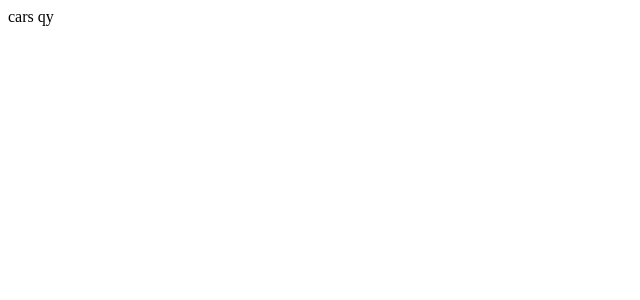
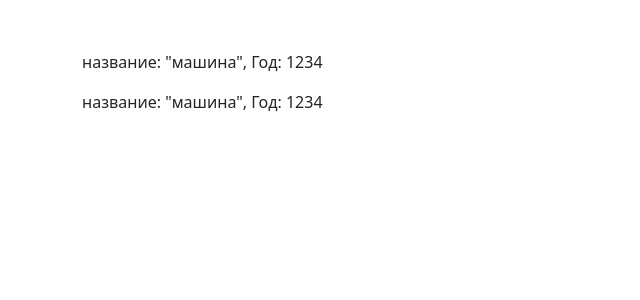
Before and after one commit to Evgenii2104/NewAngulaR, an Angular app in the folder ng-course/: page / in a window 1280 px wide. Shown: the top 300 px of the page, without its empty margins (0-640 px from the left). Built offline with nearby package versions, Linux system fonts and the light colour scheme.

Commit message:
bootstrap

```diff
--- a/ng-course/angular.json
+++ b/ng-course/angular.json
@@ -25,6 +25,7 @@
               "src/assets"
             ],
             "styles": [
+              "./node_modules/bootstrap/dist/css/bootstrap.css",
               "src/styles.css"
             ],
             "scripts": []
--- a/ng-course/package.json
+++ b/ng-course/package.json
@@ -18,6 +18,7 @@
     "@angular/platform-browser": "^16.0.0",
     "@angular/platform-browser-dynamic": "^16.0.0",
     "@angular/router": "^16.0.0",
+    "bootstrap": "^5.3.0",
     "rxjs": "~7.8.0",
     "tslib": "^2.3.0",
     "zone.js": "~0.13.0"
--- a/ng-course/src/app/app.component.html
+++ b/ng-course/src/app/app.component.html
@@ -1 +1,11 @@
-<app-cars></app-cars>
+<div class="container">
+  <div class="row">
+    <div class="col-xs-12">
+      <app-cars></app-cars>
+    </div>
+  </div>
+</div>
+
+
+
+<!--<div app-cars></div>-->
--- a/ng-course/src/app/app.module.ts
+++ b/ng-course/src/app/app.module.ts
@@ -3,12 +3,14 @@ import { BrowserModule } from '@angular/platform-browser';
 
 import { AppComponent } from './app.component';
 import { CarsComponent } from './cars/cars.component';
+import { CarComponent} from "./car/car.component";
 
 
 @NgModule({
   declarations: [
     AppComponent,
-    CarsComponent
+    CarsComponent,
+    CarComponent
   ],
   imports: [
     BrowserModule
--- /dev/null
+++ b/ng-course/src/app/car/car.component.css
@@ -0,0 +1,3 @@
+h2 {
+  color: brown;
+}
--- /dev/null
+++ b/ng-course/src/app/car/car.component.html
@@ -0,0 +1 @@
+<p>название: "машина", Год: 1234</p>
--- a/ng-course/src/app/cars/cars.component.html
+++ b/ng-course/src/app/cars/cars.component.html
@@ -1,3 +1,2 @@
-<div>
-  cars qy
-</div>
+<app-car></app-car>
+<app-car></app-car>
--- a/ng-course/src/styles.css
+++ b/ng-course/src/styles.css
@@ -1 +1,3 @@
-/* You can add global styles to this file, and also import other style files */
+body {
+  margin-top: 50px;
+}
```
Also changed, not shown: ng-course/src/app/car/car.component.ts (added, +15 -0 lines), 1 other file (tests, documents, lock files or other folders).
